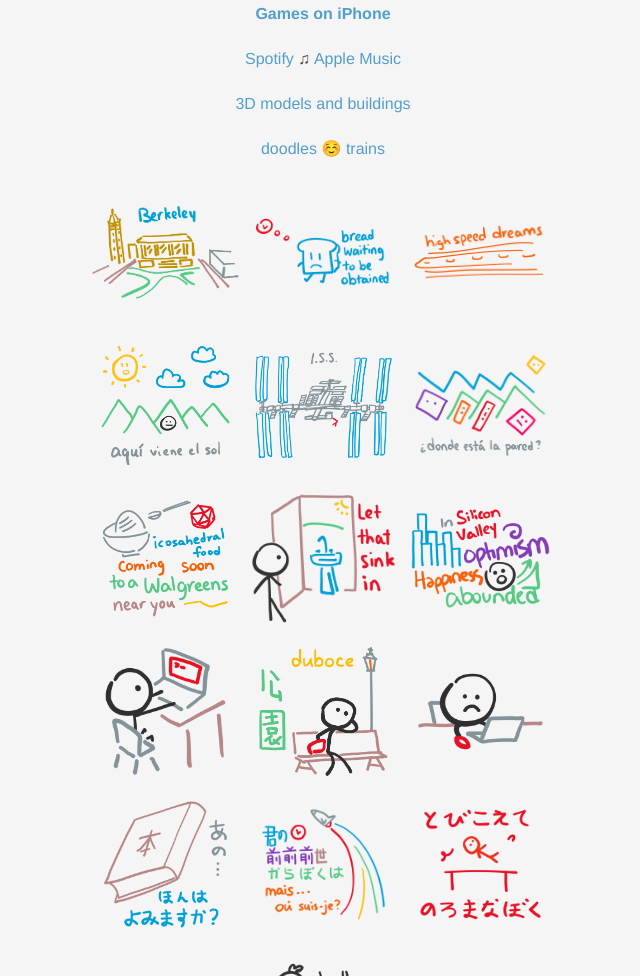
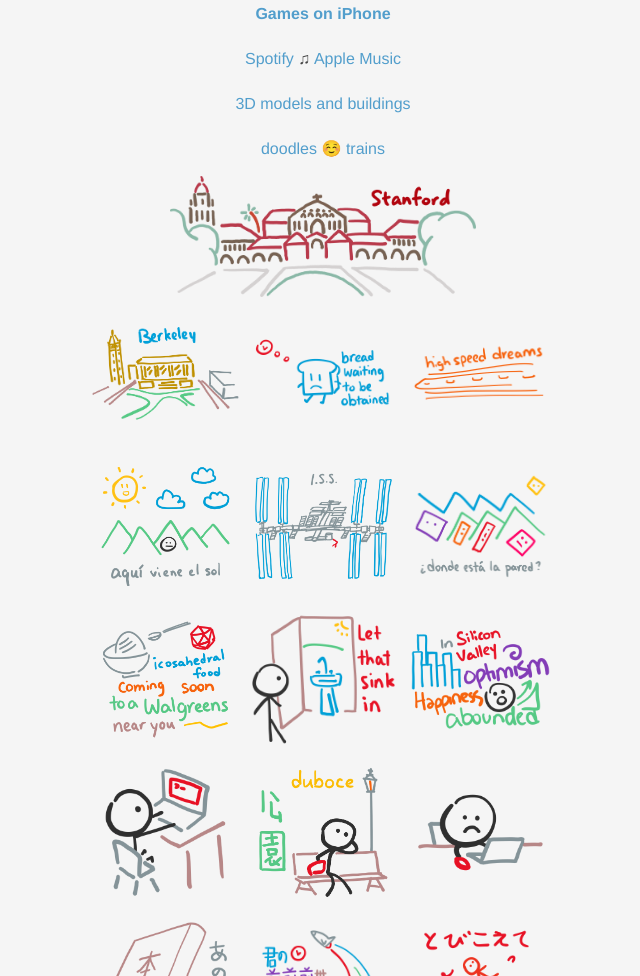
Before and after one commit to emersonhsieh/website, a plain HTML site: page index.html in a window 1280 px wide. Shown: the part 895-1871 px from the top of the page, without its empty margins (317-957 px from the left). Drawn offline with nearby package versions, Linux system fonts and the light colour scheme.

Commit message:
feat: add images

```diff
--- a/index.html
+++ b/index.html
@@ -253,10 +253,16 @@
               <a href="https://www.instagram.com/intemerson/">doodles</a>
               <b>☺️</b> <a href="https://www.emersonhsieh.com/trains">trains</a>
 
+              <!-- <br /> -->
               <br />
             </p>
 
             <p>
+
+              <img src="./images/stanford.png" width="60%" />
+
+              <br />
+
               <img src="./images/image_00003.png" width="30%" />
 
               <img src="./images/image_00004.png" width="30%" />
```
Also changed, not shown: images/image_00043.png, images/stanford.png (added).
